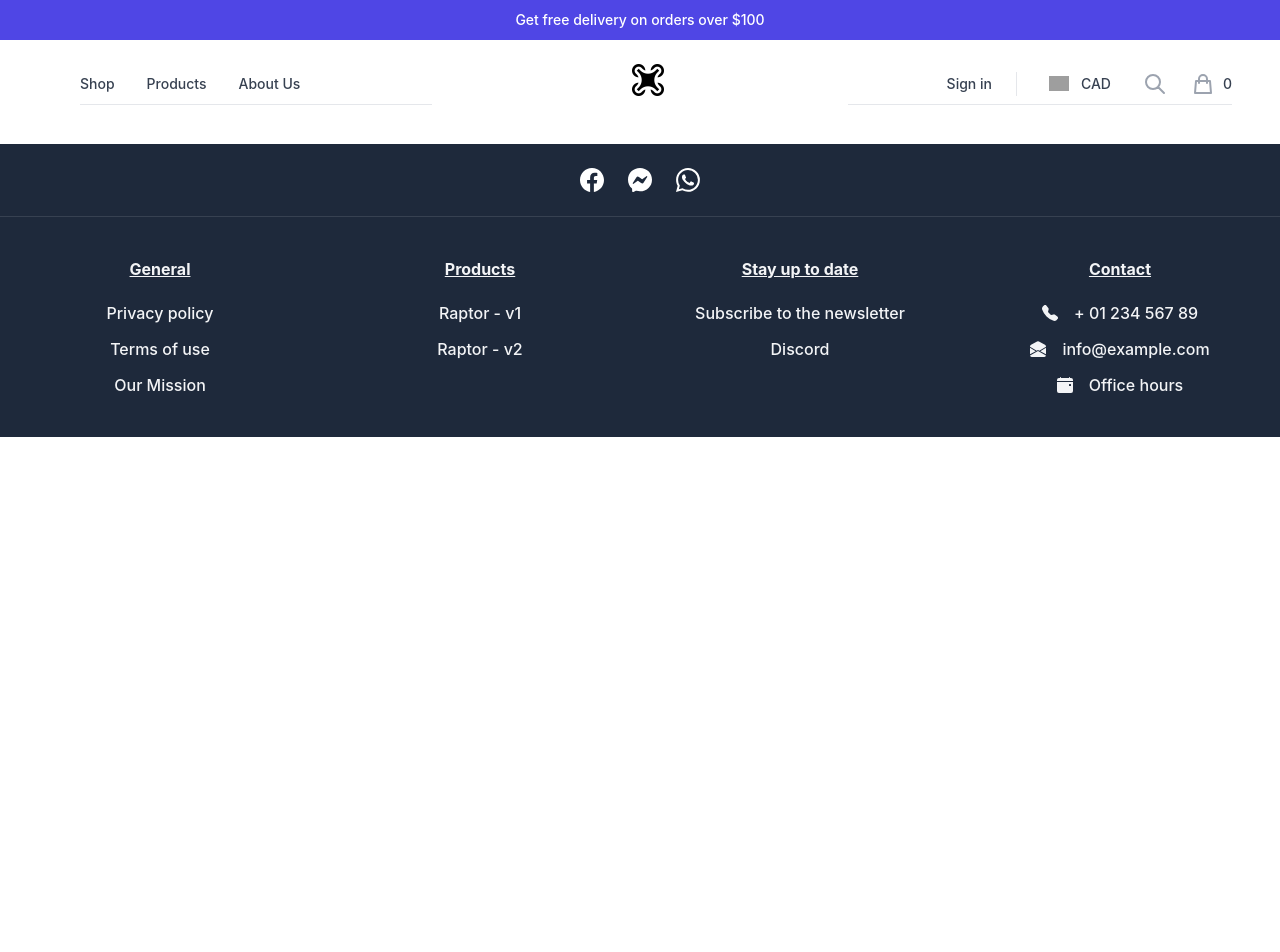
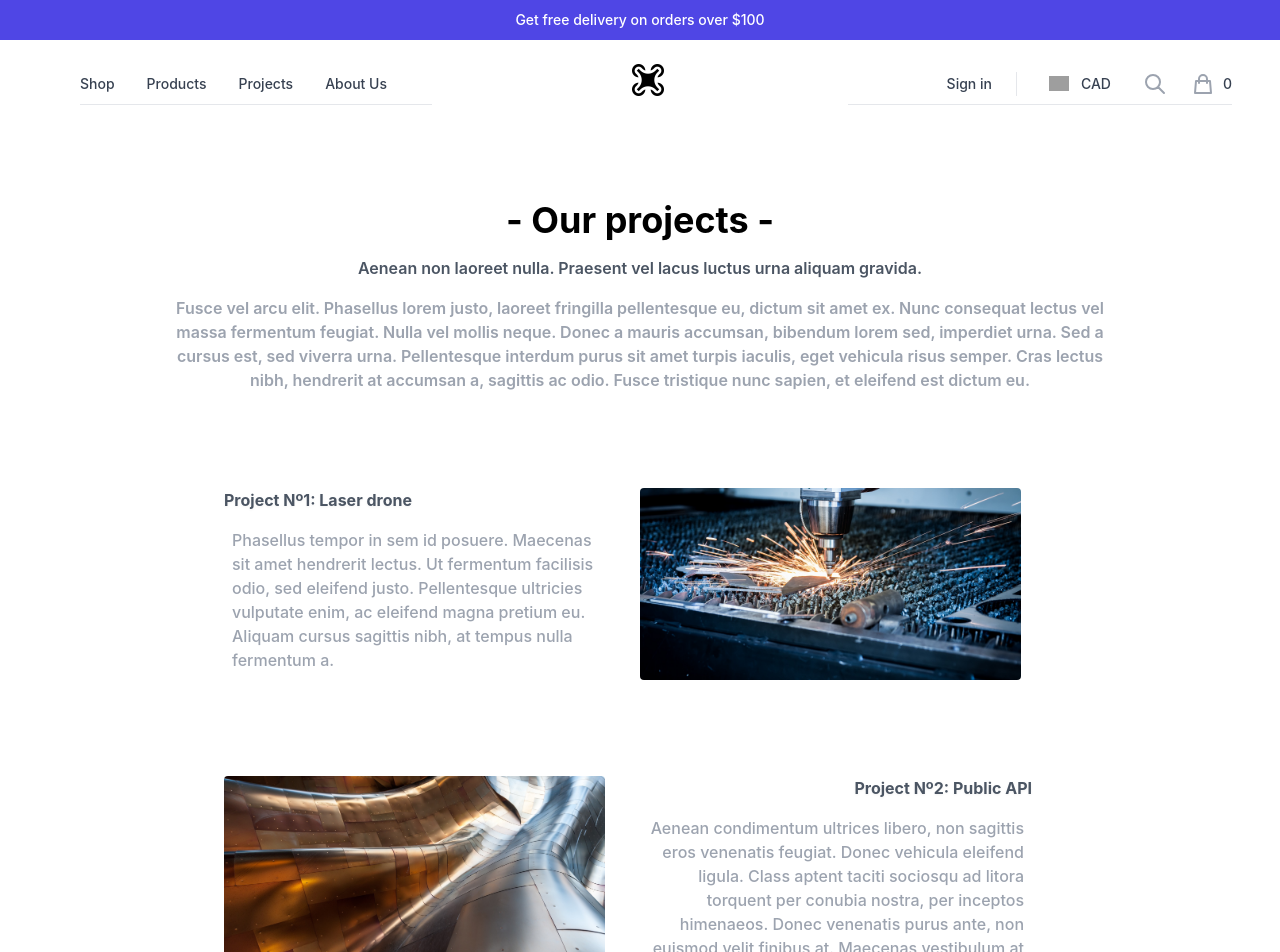
Before and after one commit to jmelop/Raptor, a React (Create React App) app: page /projects in a window 1280 px wide. Shown: the top 952 px of the page. Before the commit the page ends 800 px from the top, so only its background shows below. Built offline with nearby package versions, Linux system fonts and the light colour scheme; grey boxes are pictures that could not be loaded.

Commit message:
Added projects component

```diff
--- a/src/components/Navbar.js
+++ b/src/components/Navbar.js
@@ -7,6 +7,7 @@ const navigation = {
     pages: [
         { name: 'Shop', href: '/' },
         { name: 'Products', href: '/products' },
+        { name: 'Projects', href: '/projects' },
         { name: 'About Us', href: '/about-us' },
     ],
 }
--- /dev/null
+++ b/src/components/Project.js
@@ -0,0 +1,48 @@
+import React from "react";
+import '../App.css';
+import './Project.css';
+
+function Project() {
+    return (
+        <>
+            <div className="relative mb-44">
+                <div className="justify-center mx-auto my-24 max-w-2xl px-4 sm:px-6 lg:max-w-5xl lg:px-8">
+                    <div className="mb-10 text-center">
+                        <h1 className="font-bold text-4xl mb-4">- Our projects -</h1>
+                        <h3 className="mt-2 font-semibold text-gray-600">Aenean non laoreet nulla. Praesent vel lacus luctus urna aliquam gravida.</h3>
+                        <p className="mt-4 font-semibold text-gray-400">Fusce vel arcu elit. Phasellus lorem justo, laoreet fringilla pellentesque eu, dictum sit amet ex.
+                            Nunc consequat lectus vel massa fermentum feugiat. Nulla vel mollis neque. Donec a mauris accumsan, bibendum lorem sed,
+                            imperdiet urna. Sed a cursus est, sed viverra urna. Pellentesque interdum purus sit amet turpis iaculis, eget
+                            vehicula risus semper. Cras lectus nibh, hendrerit at accumsan a, sagittis ac odio. Fusce tristique nunc sapien, et eleifend
+                            est dictum eu.</p>
+                    </div>
+                </div>
+                <div className="relative mt-24 m-auto mx-4 md:mx-12 lg:mx-52 grid grid-cols-1 mt-10 md:grid-cols-1 lg:grid-cols-2 px-4 justify-center">
+                    <div className="">
+                        <h1 className="font-bold text-1xl text-gray-600 drop-shadow-sm text-left">Project Nº1: Laser drone</h1>
+                        <p className="p-2 mr-6 mt-2 text-gray-400 font-medium text-left">Phasellus tempor in sem id posuere. Maecenas sit amet hendrerit lectus. Ut fermentum
+                            facilisis odio, sed eleifend justo. Pellentesque ultricies vulputate enim, ac eleifend magna pretium eu.
+                            Aliquam cursus sagittis nibh, at tempus nulla fermentum a.</p>
+                    </div>
+                    <div className="mt-6 md:mt-0">
+                        <img src="./images/drone-laser.jpg" className="rounded object-cover	h-48 w-11/12" alt="" />
+                    </div>
+                </div>
+                <div className="relative mt-24 m-auto mx-4 md:mx-12 lg:mx-52 grid grid-cols-1 mt-10 md:grid-cols-1 lg:grid-cols-2 px-4 justify-center">
+                    <div className="mb-6 md:mb-0">
+                        <img src="./images/drone-code.jpg" className="rounded object-cover	h-48 w-11/12" alt="" />
+                    </div>
+                    <div>
+                        <h1 className="font-bold text-1xl text-gray-600 drop-shadow-sm text-right mr-6">Project Nº2: Public API</h1>
+                        <p className="p-2 mr-6 mt-2 text-gray-400 font-medium text-right">Aenean condimentum ultrices libero, non sagittis
+                            eros venenatis feugiat. Donec vehicula eleifend ligula. Class aptent taciti sociosqu
+                            ad litora torquent per conubia nostra, per inceptos himenaeos. Donec venenatis purus ante, non euismod velit
+                            finibus at. Maecenas vestibulum at lacus eu congue.</p>
+                    </div>
+                </div>
+            </div>
+        </>
+    )
+}
+
+export default Project;
--- a/src/components/pages/Projects.js
+++ b/src/components/pages/Projects.js
@@ -1,9 +1,11 @@
 import React from 'react';
 import '../../App.css'
+import Project from '../Project';
 
 function Projects() {
     return (
         <>
+            <Project />
         </>
     );
 }
```
Also changed, not shown: public/images/drone-code.jpg (added), public/images/drone-laser.jpg (added), src/components/Project.css (added).
